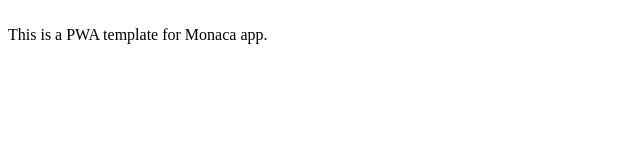
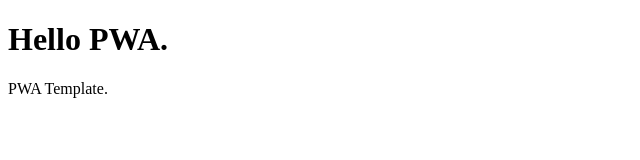
Before and after one commit to leo-loki/monaca, a website: page www/index.html in a window 1280 px wide. Shown: the whole page, without its empty margins (0-640 px from the left). Drawn offline with Linux system fonts and the light colour scheme.

Commit message:
20190819b

```diff
--- a/www/index.html
+++ b/www/index.html
@@ -24,8 +24,8 @@
 </head>
 
 <body>
-  <br>
-  This is a PWA template for Monaca app.
+  <h1>Hello PWA.</h1>
+  <p>PWA Template.</p>
 </body>
 
 </html>
```
